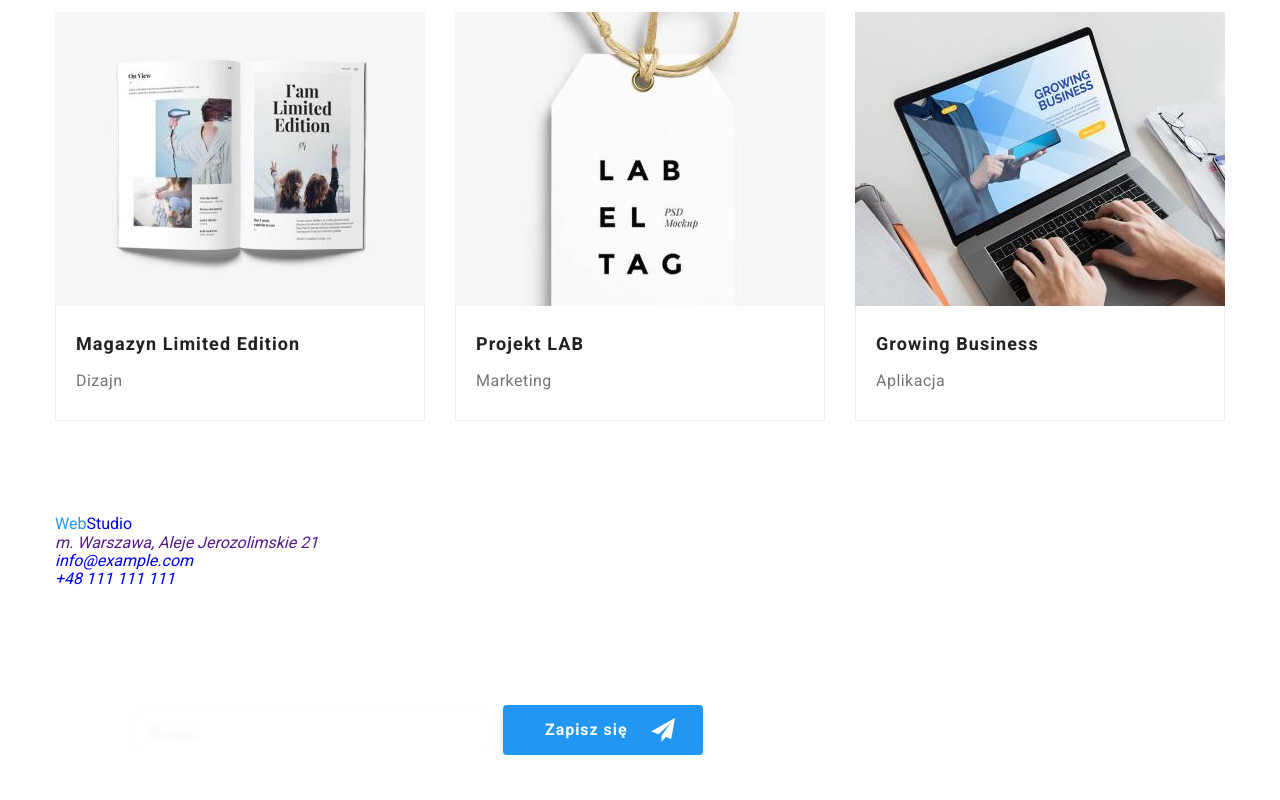
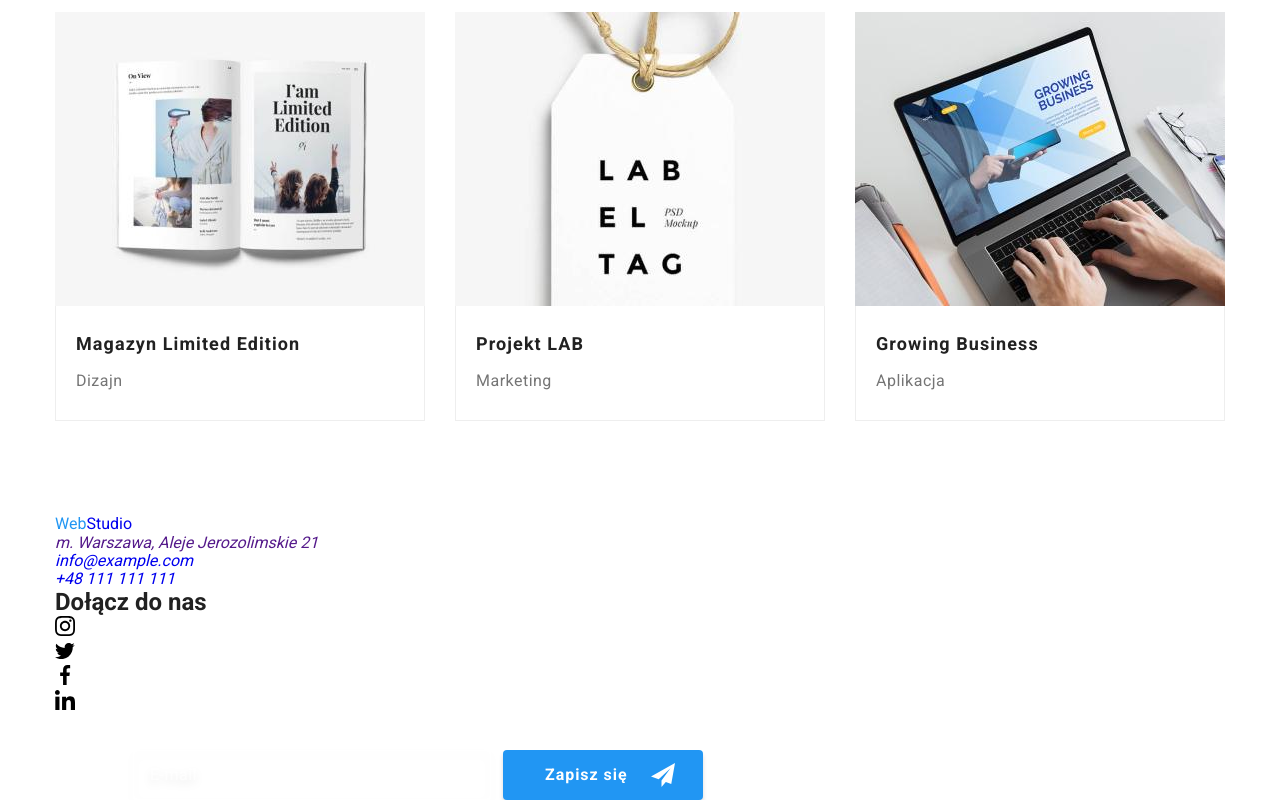
Before and after one commit to andrzejkozyuk/goit-markup-hw-07, a plain HTML site: page portfolio.html in a window 1280 px wide. Shown: the part 1125-1925 px from the top of the page. Before the commit the page ends 1880 px from the top, so only its background shows below. Drawn offline with nearby package versions, Linux system fonts and the light colour scheme.

Commit message:
Update style.css

```diff
--- a/css/style.css
+++ b/css/style.css
@@ -741,7 +741,16 @@ ul {
   margin-right: 70px;
 }
 
-.sm-header,
+.footer-socials__header {
+  font-weight: 700;
+  font-size: 14px;
+  line-height: 16px;
+  letter-spacing: 0.03em;
+  text-transform: uppercase;
+  margin-bottom: 20px;
+  color: var(--white-background-color);
+}
+
 .footer-form-newsletter {
   font-weight: 700;
   font-size: 14px;
@@ -752,23 +761,18 @@ ul {
   color: var(--white-background-color);
 }
 
-.footer-sm-list {
-  display: flex;
-  justify-content: start;
-  align-items: center;
-}
-
-.footer-sm-item {
+.footer-socials__item {
   width: 44px;
   height: 44px;
   border-radius: 50%;
   background: rgba(255, 255, 255, 0.1);
 }
 
-.footer-sm-link {
+.footer-socials__link {
   display: flex;
   align-items: center;
   justify-content: center;
+  gap: 10px;
   width: 100%;
   height: 100%;
   border-radius: 50%;
@@ -776,16 +780,12 @@ ul {
   transition: background-color var(--transition), color var(--transition);
 }
 
-.footer-sm-item:not(:last-child) {
+.footer-socials__item:not(:last-child) {
   margin-right: 10px;
 }
 
-.footer-sm-link {
-  fill: currentColor;
-}
-
-.footer-sm-link:hover,
-.footer-sm-link:focus {
+.footer-socials__link:hover,
+.footer-socials__link:focus {
   background-color: var(--hover-color);
 }
 
```
